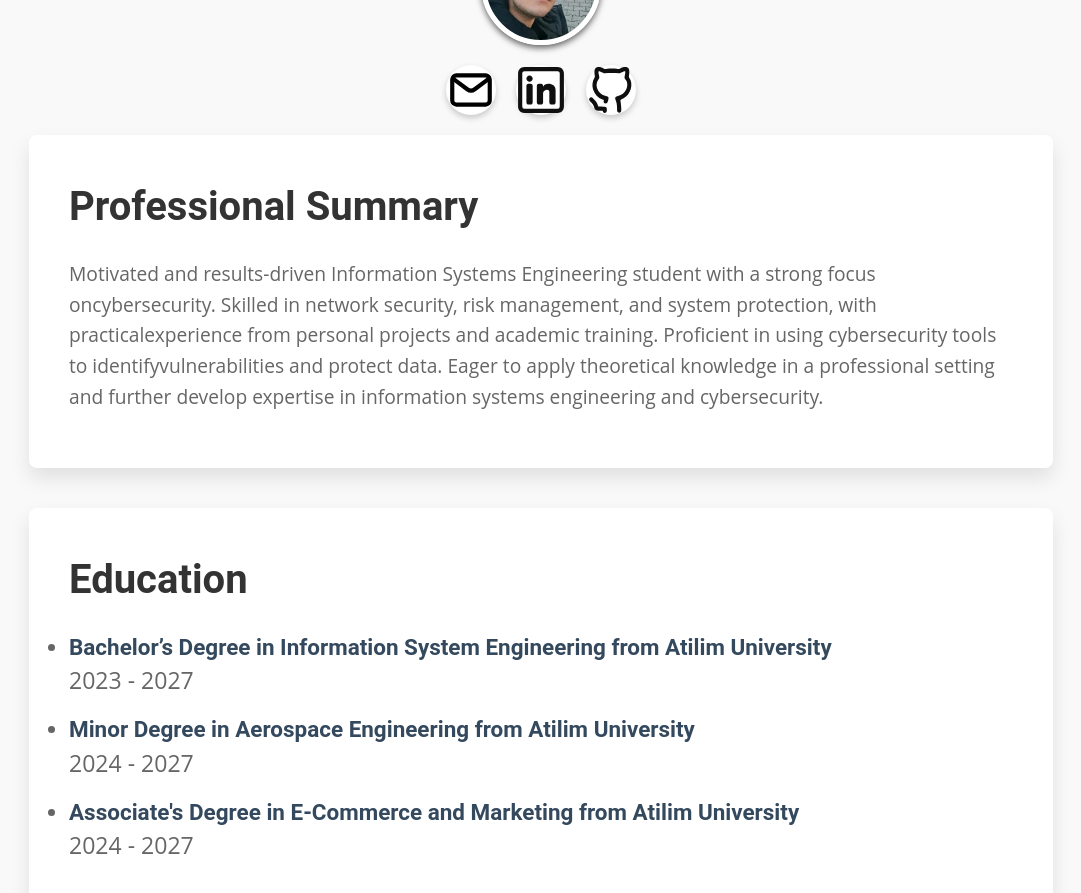
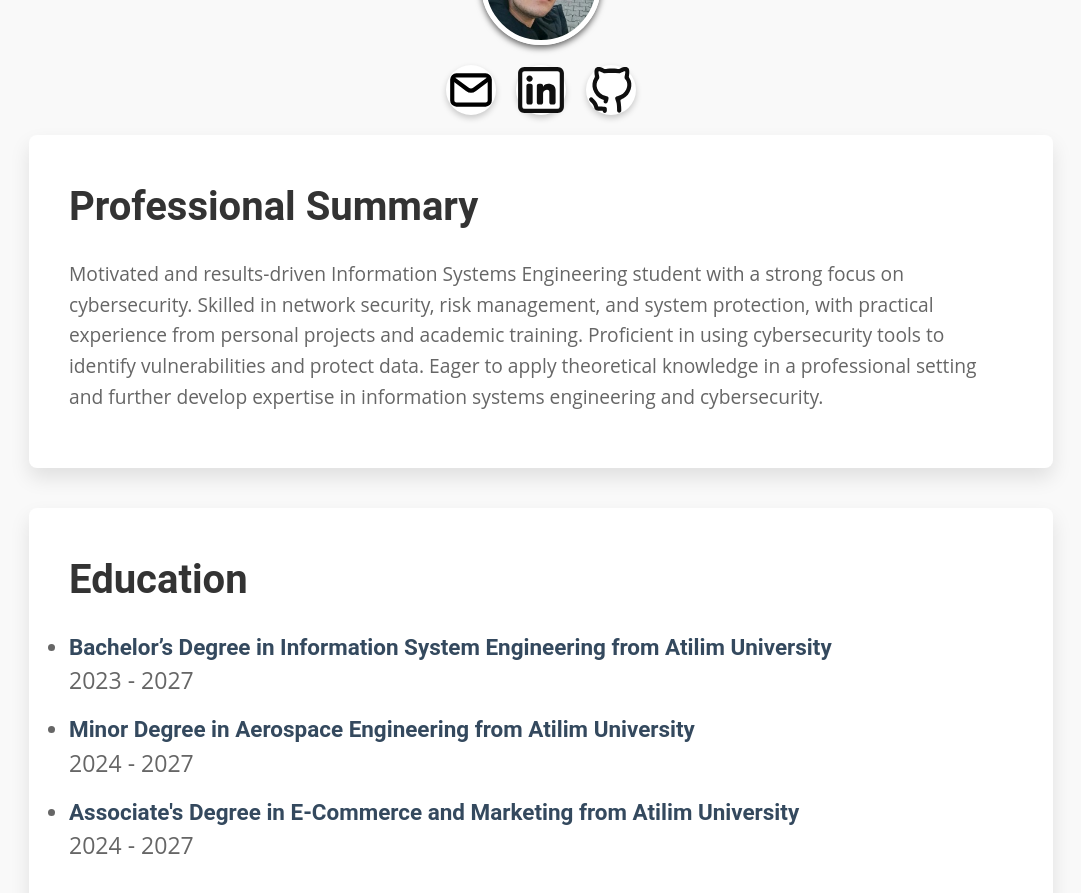
Before and after one commit to adsum0/adsum0.github.io, a Jekyll site: the page built from index.html, in a window 1280 px wide and 900 px high, scrolled down 375 px. Shown: the top 893 px of the window, without its empty margins (99-1180 px from the left). Built offline with Jekyll 4.4.1, drawn with Linux system fonts in a browser that asks for light colours.

Commit message:
I hope final commit

```diff
--- a/_config.yml
+++ b/_config.yml
@@ -15,7 +15,7 @@ url: ""                        # The base hostname & protocol for your site, e.g
 summary:
   value: true
   title: Professional Summary
-  index: Motivated and results-driven Information Systems Engineering student with a strong focus oncybersecurity. Skilled in network security, risk management, and system protection, with practicalexperience from personal projects and academic training. Proficient in using cybersecurity tools to identifyvulnerabilities and protect data. Eager to apply theoretical knowledge in a professional setting and further develop expertise in information systems engineering and cybersecurity.
+  index: Motivated and results-driven Information Systems Engineering student with a strong focus on cybersecurity. Skilled in network security, risk management, and system protection, with practical experience from personal projects and academic training. Proficient in using cybersecurity tools to identify vulnerabilities and protect data. Eager to apply theoretical knowledge in a professional setting and further develop expertise in information systems engineering and cybersecurity.
   #That's a professional summary
 
 experience:
```
